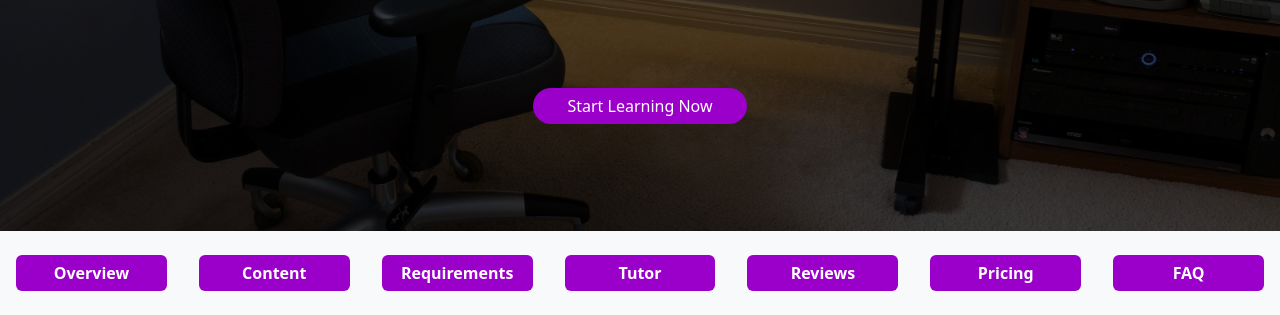
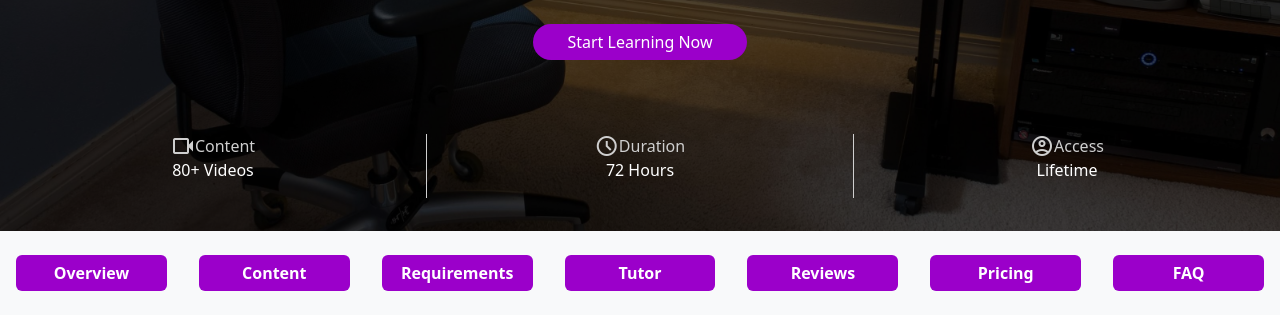
Before and after one commit to I-s-aac/bootstrap-page, a plain HTML site: page index.html in a window 1280 px wide. Shown: the part 485-800 px from the top of the page. Drawn offline with nearby package versions, Linux system fonts and the light colour scheme.

Commit message:
changed the top segment to use justify content around, added google icons, added the rest of the stuff to the bottom row of the stuff in front of the picture, added some styles, and a fix to make smaller screens not scroll with the nav open Tue, Sep 10, 2024  2:30:06 PM

```diff
--- a/index.html
+++ b/index.html
@@ -10,17 +10,21 @@
     <script defer src="https://cdn.jsdelivr.net/npm/bootstrap@5.3.3/dist/js/bootstrap.bundle.min.js"
         integrity="sha384-YvpcrYf0tY3lHB60NNkmXc5s9fDVZLESaAA55NDzOxhy9GkcIdslK1eN7N6jIeHz"
         crossorigin="anonymous"></script>
+    <link rel="stylesheet"
+        href="https://fonts.googleapis.com/css2?family=Material+Symbols+Outlined:opsz,wght,FILL,GRAD@20..48,100..700,0..1,-50..200" />
     <link href="style.css" rel="stylesheet">
 </head>
+
 
 <body>
 
     <div class="card page border-0">
 
-        <div class="card-img-top container-fluid rounded-0 secondaryTextColor vh-90 text-center d-flex flex-column justify-content-between">
+        <div
+            class="card-img-top container-fluid rounded-0 secondaryTextColor vh-90 text-center d-flex flex-column justify-content-around">
             <img class="backgroundImage" src="computerDesk.jpg">
             <div class="row">
-                    <h3 class="z-1">Promote Your Online Course Like A Pro</h3>
+                <h3 class="z-1">Promote Your Online Course Like A Pro</h3>
             </div>
             <div class="row">
                 <h1 class="z-1">
@@ -37,8 +41,20 @@
                 <h3 class="btn btn-primary z-1 rounded-pill col-md-4 col-lg-2">Start Learning Now</h3>
             </div>
             <div class="row">
-                <div class="col z-1">
-
+                <div class="col-md z-1">
+                    <span class="tertiaryTextColor"><span
+                            class="material-symbols-outlined align-top">videocam</span>Content</span>
+                    <p>80+ Videos</p>
+                </div>
+                <div class="col-md z-1" id="borderToggleThingy">
+                    <span class="tertiaryTextColor align-top"><span
+                            class="material-symbols-outlined align-top">schedule</span>Duration</span>
+                    <p>72 Hours</p>
+                </div>
+                <div class="col-md z-1">
+                    <span class="tertiaryTextColor"><span
+                            class="material-symbols-outlined align-top">account_circle</span>Access</span>
+                    <p>Lifetime</p>
                 </div>
             </div>
         </div>
--- a/style.scss
+++ b/style.scss
@@ -1,6 +1,22 @@
 $primaryColor: rgb(155, 0, 202);
+$primaryTextColor: $primaryColor;
 $secondaryTextColor: #FFFFFF;
-$primaryTextColor: $primaryColor;
+$tertiaryTextColor: #cfcfcf;
+
+
+@media (min-width: 768px) {
+    #borderToggleThingy {
+        border-right: 1px solid $tertiaryTextColor;
+        border-left: 1px solid $tertiaryTextColor;
+    }
+}
+
+// fixes nav being scrollable
+@media (max-width: 576px) {
+    * {
+        font-size: 0.925em;
+    }
+}
 
 .vh-90 {
     height: 90vh;
@@ -8,6 +24,15 @@ $primaryTextColor: $primaryColor;
 
 .beegText {
     font-size: 10vw;
+}
+
+
+.material-symbols-outlined {
+  font-variation-settings:
+  'FILL' 0,
+  'wght' 400,
+  'GRAD' 0,
+  'opsz' 24
 }
 
 .backgroundImage {
@@ -22,12 +47,16 @@ $primaryTextColor: $primaryColor;
     z-index: 0;
 }
 
+.primaryTextColor {
+    color: $primaryTextColor;
+}
+
 .secondaryTextColor {
     color: $secondaryTextColor;
 }
 
-.primaryTextColor {
-    color: $primaryTextColor;
+.tertiaryTextColor {
+    color: $tertiaryTextColor;
 }
 
 .btn-primary {
```
Also changed, not shown: style.css, 2 other files.
